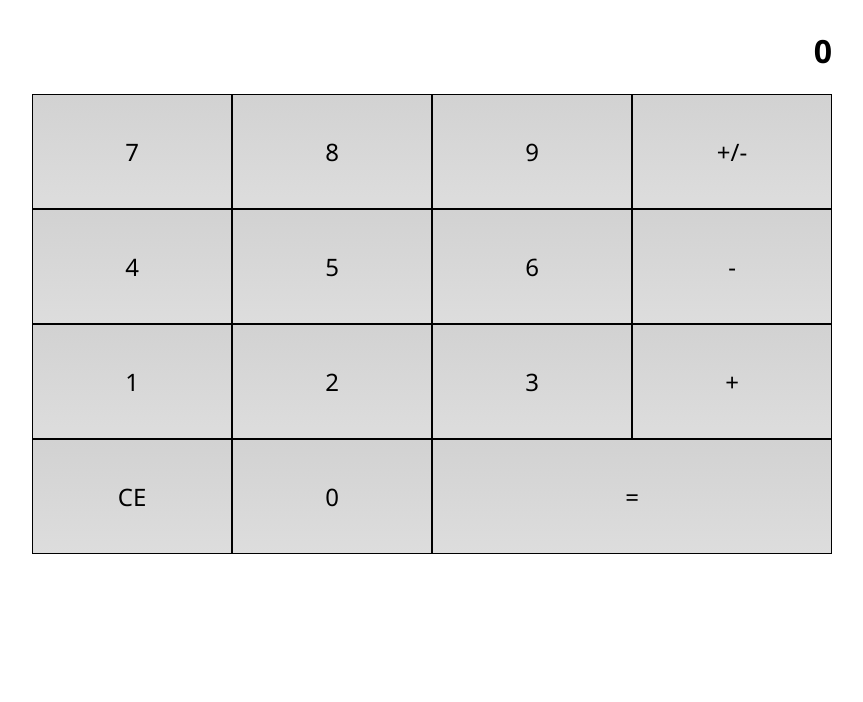
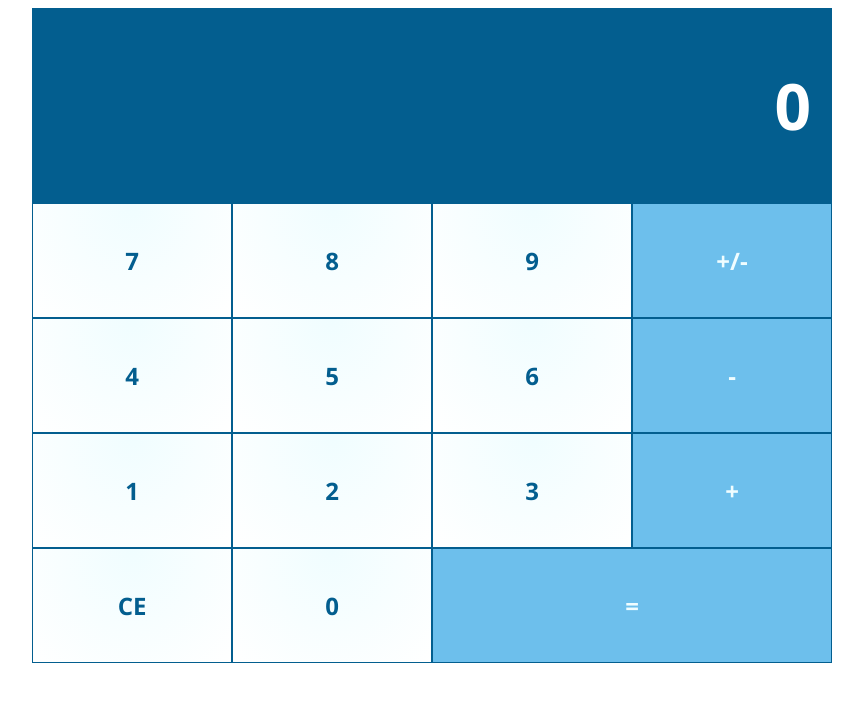
Before and after one commit to shandraspertiwi/calculator, a plain HTML site: page index.html in a window 1280 px wide. Shown: the whole page, without its empty margins (208-1071 px from the left). Drawn offline with Linux system fonts and the light colour scheme.

Commit message:
style calculator

```diff
--- a/assets/style.css
+++ b/assets/style.css
@@ -4,6 +4,14 @@
 
 body {
     font-family: 'Segoe UI', Tahoma, Geneva, Verdana, sans-serif;
+}
+.display {
+    color: white;
+    width: 100%;
+    padding: 10px 20px;
+    background-color: #035e8f;
+    border: 1px solid #035e8f;
+    font-size: 2em;
 }
 
 .flex-container-column {
@@ -23,15 +31,21 @@ body {
 
 .button {
     flex-basis: 25%;
-
-    /*properti pendukung*/
+    /* properti pendukung */
     font-size: 1.5em;
+    color: #035e8f;
+    font-weight: bold;
     text-align: center;
     padding: 40px;
-    border: 1px solid black;
-    background: -webkit-linear-gradient(top,#d2d2d2,#ddd);
+    border: 1px  solid #035e8f;
+    background: -webkit-radial-gradient(top, #f0fdff, rgb(255, 255, 255));
     cursor: pointer;
-}
+  }
 .double {
     flex-basis: 50%;
 }
+
+.operator, .negative, .equals {
+    background:  #6dbfec;
+    color: #f0fdff;
+}
```
